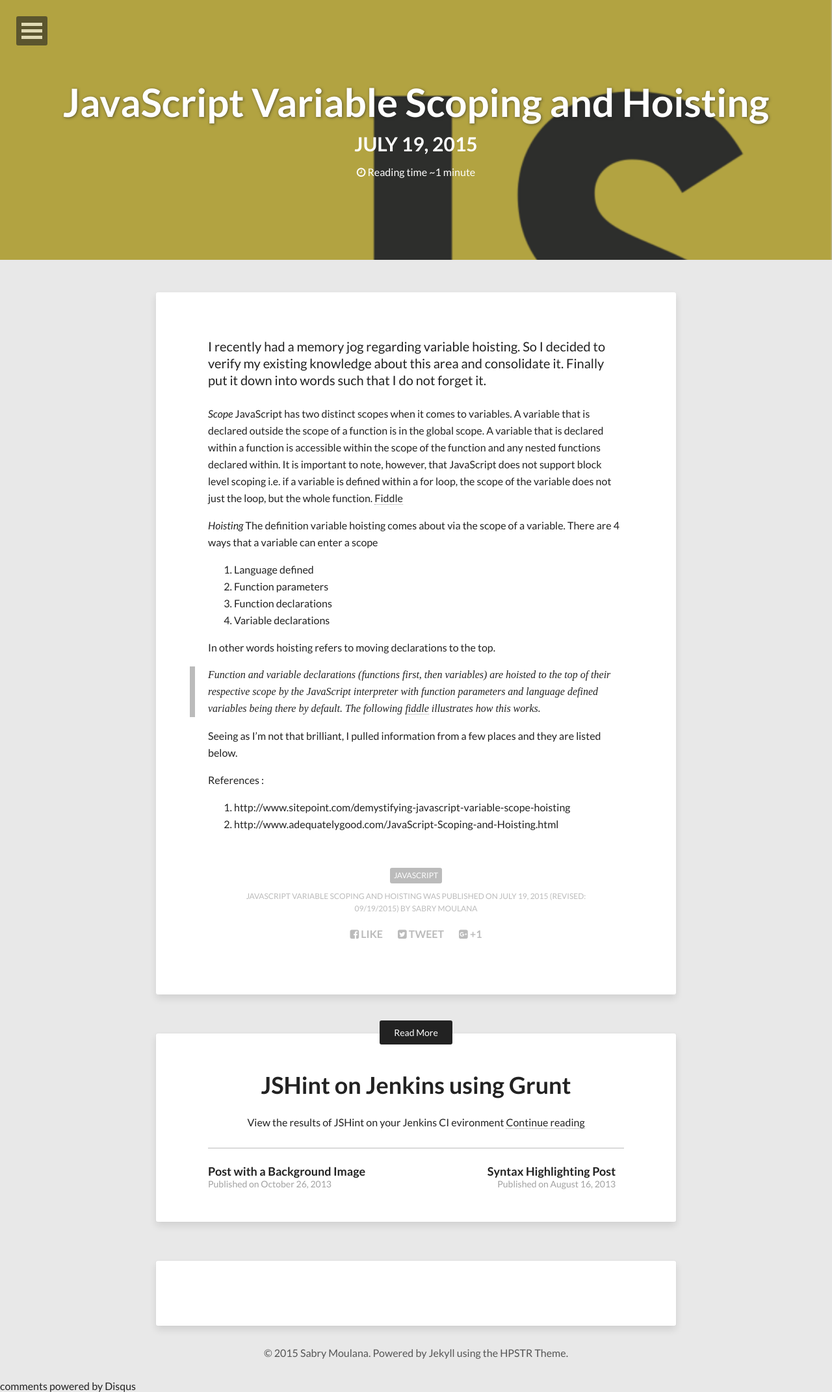
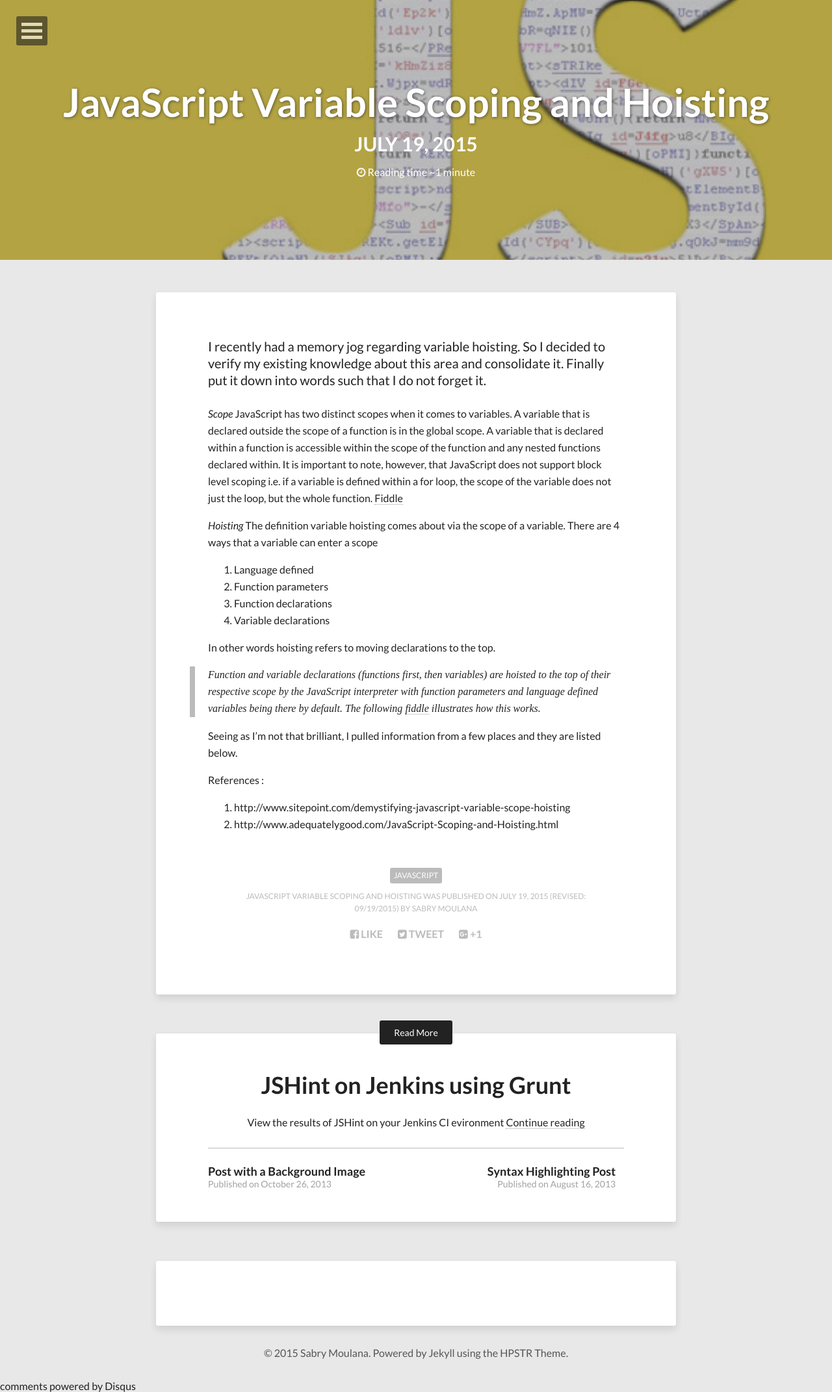
Before and after one commit to halfbakedcookie/halfbakedcookie.github.io, a Jekyll site: the page built from _posts/2015-07-19-JavaScript Variable Scoping and Hoisting.md, in a window 1280 px wide. Shown: the whole page at 65% size. Built offline with Jekyll 4.4.1, drawn with Linux system fonts in a browser that asks for light colours; nearby versions of some CDN libraries; comment, search, counter and statistics services are not loaded.

Commit message:
Logo change

```diff
--- a/_posts/2015-07-19-JavaScript Variable Scoping and Hoisting.md
+++ b/_posts/2015-07-19-JavaScript Variable Scoping and Hoisting.md
@@ -5,7 +5,7 @@ description: "Getting to know variable scoping and hoisting"
 modified: 2015-09-19
 tags: [JavaScript]
 image:
-  feature: post02/768px-JavaScript-logo.png
+  feature: post02/0702.sdt-github.jpg
 comments: true
 share: true
 ---
```
Also changed, not shown: images/post02/0702.sdt-github.jpg (added).
